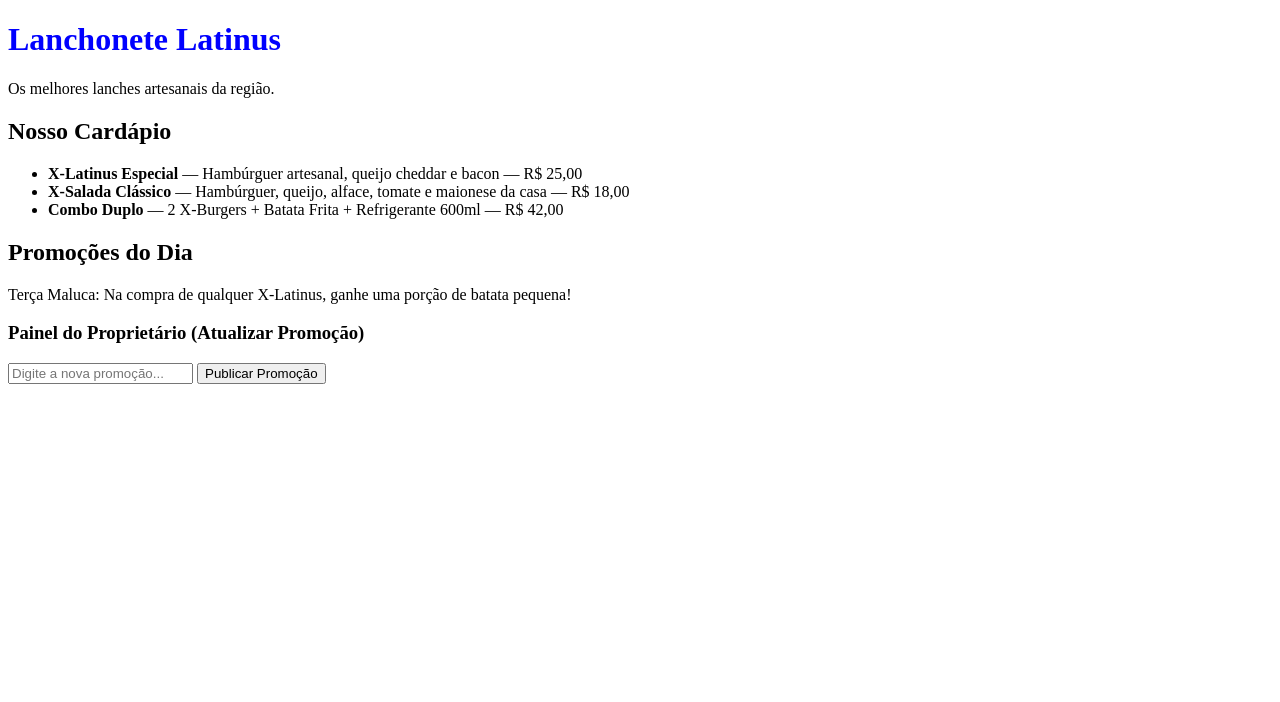
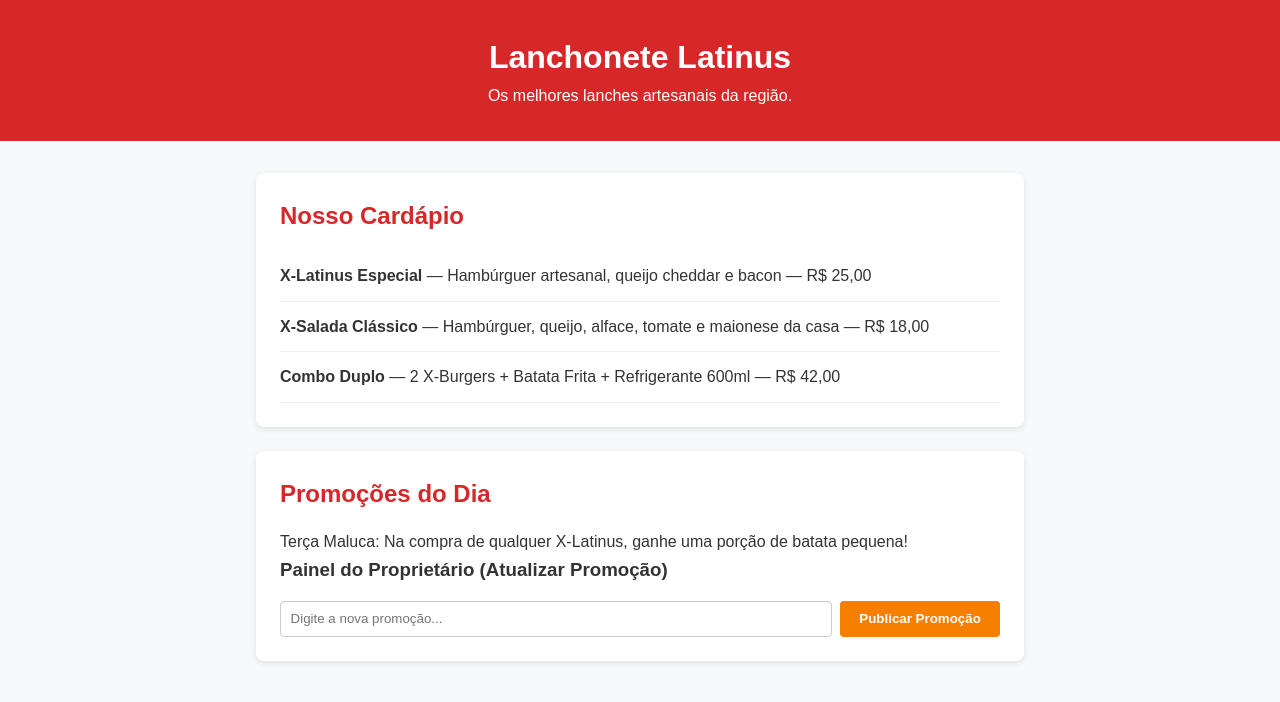
Before and after one commit to Arquimedes-Leite/latinus-divulgacao-mvp, a plain HTML site: page index.html in a window 1280 px wide. Drawn offline with Linux system fonts and the light colour scheme.

Commit message:
style: aplica estilizacao visual nas secoes de cardapio e promocoes

```diff
--- a/style.css
+++ b/style.css
@@ -1,4 +1,74 @@
-h1 {
-  color: blue;
-  font-size: 32px;
+* {
+  box-sizing: border-box;
+  margin: 0;
+  padding: 0;
+  font-family: Arial, sans-serif;
 }
+
+body {
+  background-color: #f8f9fa;
+  color: #333;
+  line-height: 1.6;
+}
+
+header {
+  background-color: #d62828;
+  color: #fff;
+  text-align: center;
+  padding: 2rem 1rem;
+}
+
+main {
+  max-width: 800px;
+  margin: 2rem auto;
+  padding: 0 1rem;
+}
+
+.cardapio, .promocoes {
+  background: #fff;
+  padding: 1.5rem;
+  margin-bottom: 1.5rem;
+  border-radius: 8px;
+  box-shadow: 0 2px 6px rgba(0, 0, 0, 0.1);
+}
+
+h2 {
+  color: #d62828;
+  margin-bottom: 1rem;
+}
+
+.cardapio ul {
+  list-style: none;
+}
+
+.cardapio li {
+  padding: 0.75rem 0;
+  border-bottom: 1px solid #eee;
+}
+
+.promocoes form {
+  margin-top: 1rem;
+  display: flex;
+  gap: 0.5rem;
+}
+
+.promocoes input {
+  flex: 1;
+  padding: 0.6rem;
+  border: 1px solid #ccc;
+  border-radius: 4px;
+}
+
+.promocoes button {
+  background-color: #f77f00;
+  color: #fff;
+  border: none;
+  padding: 0.6rem 1.2rem;
+  border-radius: 4px;
+  cursor: pointer;
+  font-weight: bold;
+}
+
+.promocoes button:hover {
+  background-color: #d66800;
+}
```
